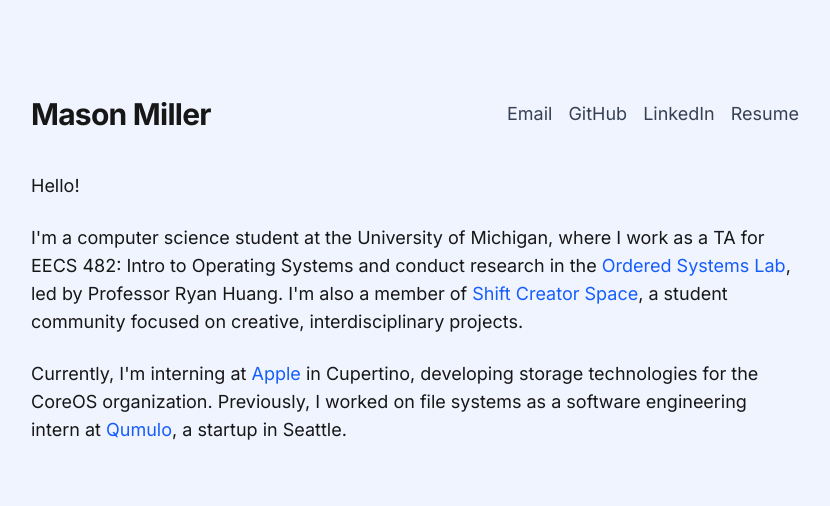
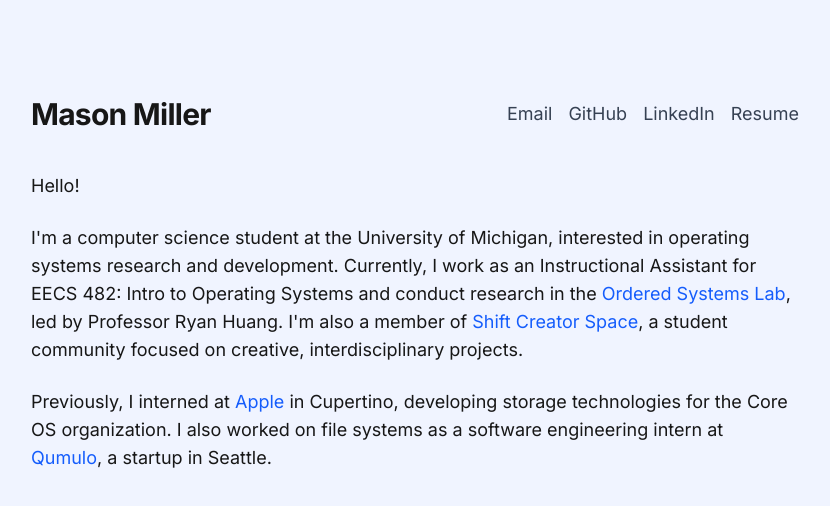
Before and after one commit to masonmill/website, a Next.js app: page / in a window 1280 px wide. Shown: the top 506 px of the page, without its empty margins (225-1055 px from the left). Built offline with nearby package versions, Linux system fonts and the light colour scheme.

Commit message:
Update about me

```diff
--- a/app/page.tsx
+++ b/app/page.tsx
@@ -77,8 +77,9 @@ export default function Home() {
             <p className="mt-0">Hello!</p>
             <p>
               I&apos;m a computer science student at the University of Michigan,
-              where I work as a TA for EECS 482: Intro to Operating Systems and
-              conduct research in the{" "}
+              interested in operating systems research and development.
+              Currently, I work as an Instructional Assistant for EECS 482:
+              Intro to Operating Systems and conduct research in the{" "}
               <Link
                 href="https://orderlab.io/"
                 className="text-blue-600 hover:underline"
@@ -100,7 +101,7 @@ export default function Home() {
               projects.
             </p>
             <p>
-              Currently, I&apos;m interning at{" "}
+              Previously, I interned at{" "}
               <Link
                 href="https://www.apple.com/"
                 className="text-blue-600 hover:underline"
@@ -109,8 +110,8 @@ export default function Home() {
               >
                 Apple
               </Link>{" "}
-              in Cupertino, developing storage technologies for the CoreOS
-              organization. Previously, I worked on file systems as a software
+              in Cupertino, developing storage technologies for the Core OS
+              organization. I also worked on file systems as a software
               engineering intern at{" "}
               <Link
                 href="https://qumulo.com/"
```
